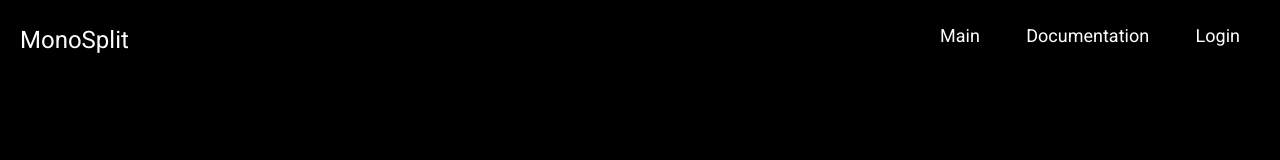
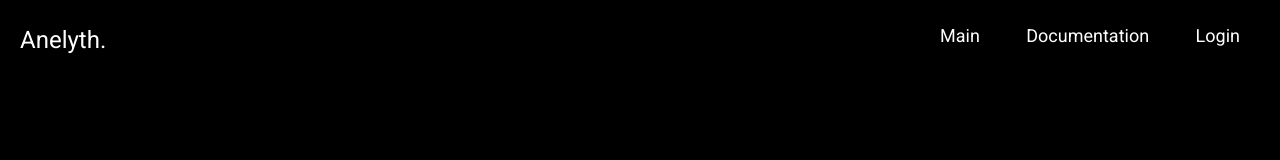
Before and after one commit to oslabs-beta/Anelyth, a React app: page / in a window 1280 px wide. Shown: the top 160 px of the page. Built offline with nearby package versions, Linux system fonts and the light colour scheme.

Commit message:
name change

```diff
--- a/Client/Components/Header.jsx
+++ b/Client/Components/Header.jsx
@@ -5,7 +5,7 @@ function Header() {
   return (
       <header className="header">
         <nav className='navbar'>
-          <div ><a className='header-title' href="/">MonoSplit</a></div>
+          <div ><a className='header-title' href="/">Anelyth.</a></div>
           <div className='nav-links'>
             <a className='header-links' href="/usermain">Main</a>
             <a className='header-links' href="/docs">Documentation</a>
--- a/Client/Styles/landingpage.css
+++ b/Client/Styles/landingpage.css
@@ -67,6 +67,7 @@ body {
 .btn-focus {
   background-color: #D9F334;
 }
+
 
 .btn-secondary {
   background-color: black;
--- a/Client/Views/UserMainPage.jsx
+++ b/Client/Views/UserMainPage.jsx
@@ -16,7 +16,7 @@ function UserMainPage() {
   <>
   <div className='usermainpage'>
     <div className='side-panel'>
-      <div className='app-title'><a className='app-title-link' href="/">MonoSplit</a></div>
+      <div className='app-title'><a className='app-title-link' href="/">Anelyth.</a></div>
       <hr />
       <div className='side-items-container'>
         <div className='item-container'>
--- a/Client/index.html
+++ b/Client/index.html
@@ -6,7 +6,7 @@
   <link rel="preconnect" href="https://fonts.googleapis.com">
   <link rel="preconnect" href="https://fonts.gstatic.com" crossorigin>
   <link href="https://fonts.googleapis.com/css2?family=PT+Sans:ital,wght@0,400;0,700;1,400;1,700&family=Roboto:ital,wght@0,100;0,300;0,400;0,500;0,700;0,900;1,100;1,300;1,400;1,500;1,700;1,900&display=swap" rel="stylesheet">
-  <title>MonoToMicro</title>
+  <title>Anelyth</title>
 </head>
 <body>
   <div id="root"></div>
```
